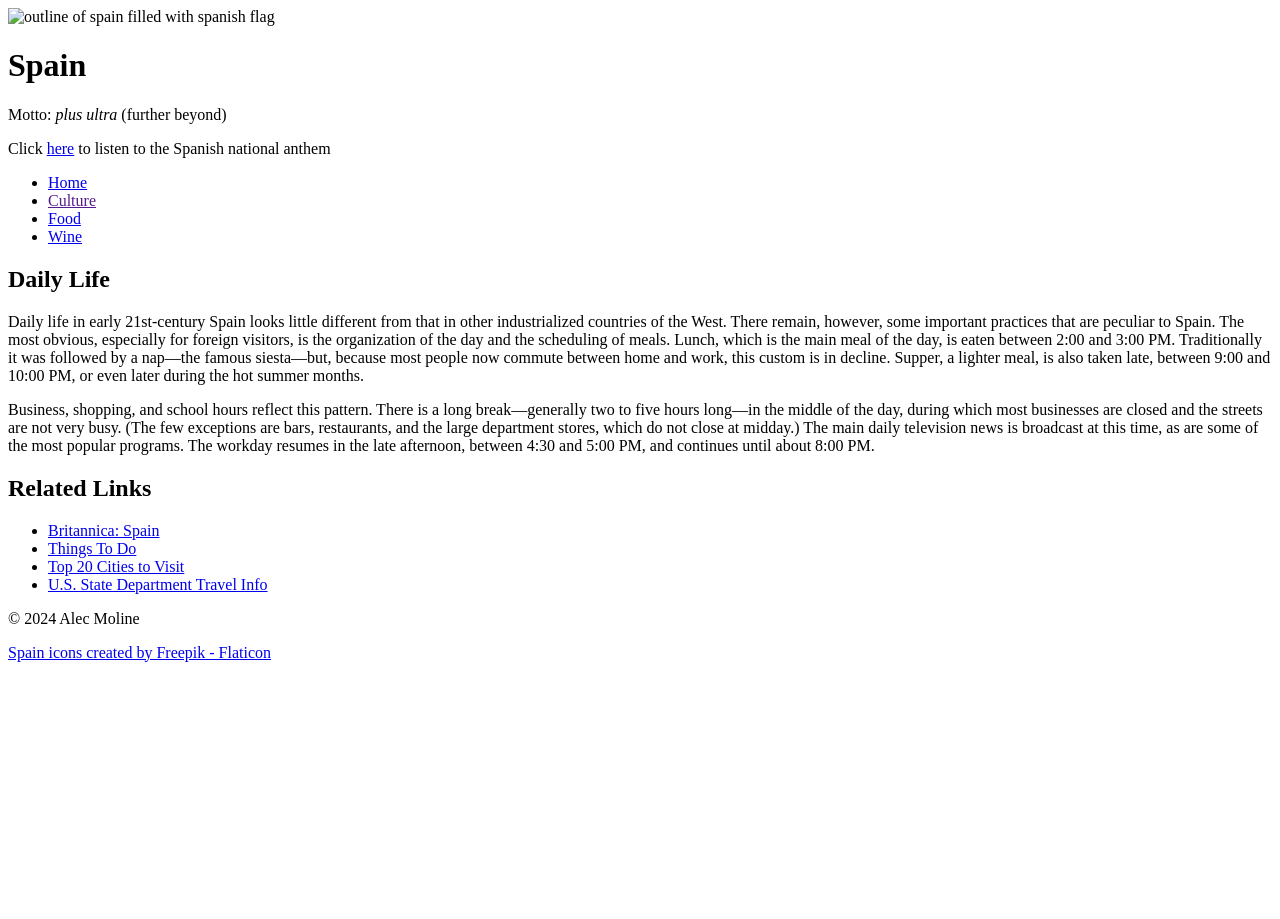
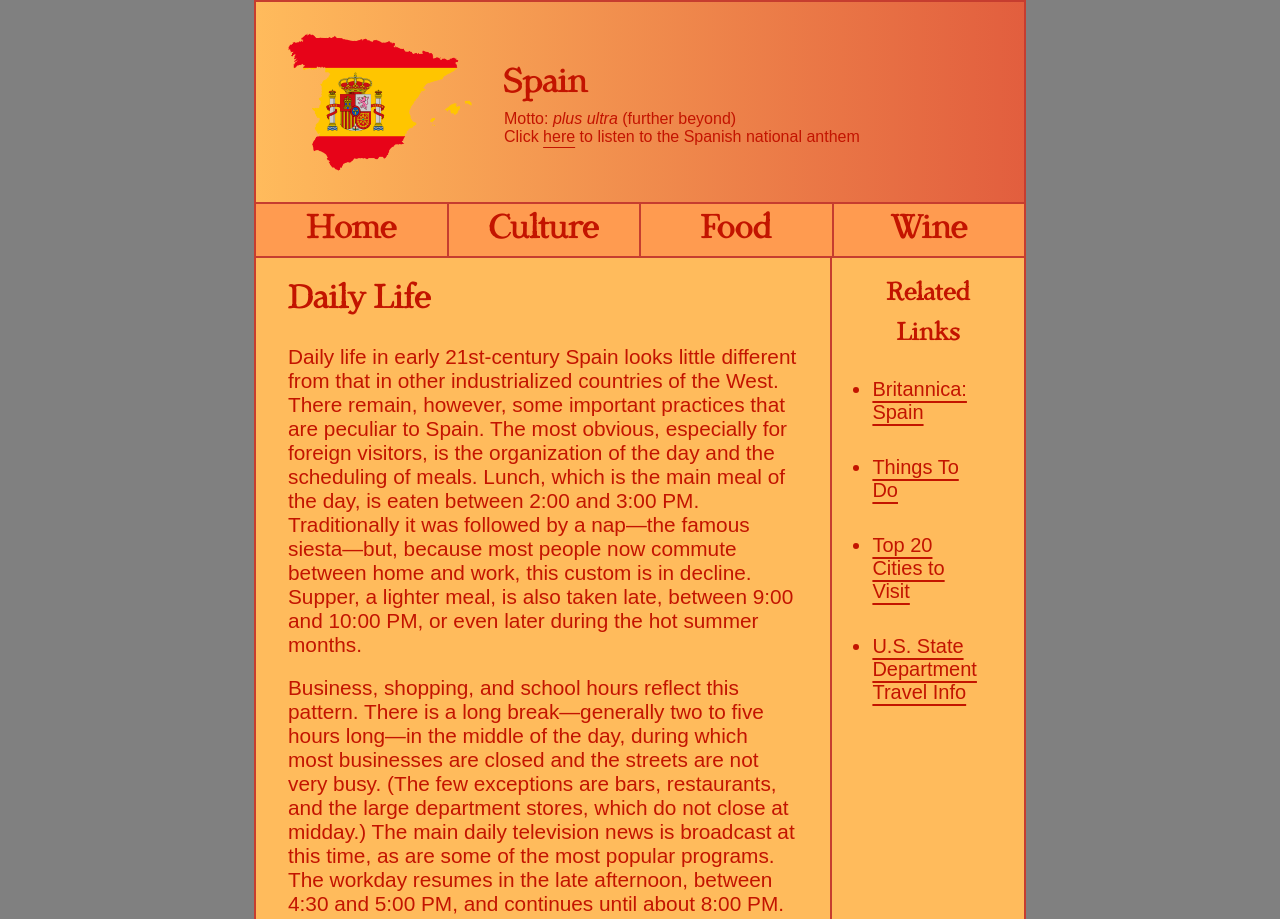
Before and after one commit to alec-moline/webdev-final, a plain HTML site: page pages/culture.html in a window 1280 px wide. Shown: the top 919 px of the page. Before the commit the page ends 800 px from the top, so only its background shows below. Drawn offline with Linux system fonts and the light colour scheme; the site is published under a folder, as on GitHub Pages, so addresses that start at the root find nothing.

Commit message:
Update culture.html

```diff
--- a/pages/culture.html
+++ b/pages/culture.html
@@ -3,13 +3,13 @@
 <head>
     <meta charset="UTF-8">
     <meta name="viewport" content="width=device-width, initial-scale=1.0">
-    <link rel="stylesheet" href="/styles/main.css">
-    <link rel="shortcut icon" href="/images/favicon.ico" type="image/x-icon">
+    <link rel="stylesheet" href="../styles/main.css">
+    <link rel="shortcut icon" href="../images/favicon.ico" type="image/x-icon">
     <title>Spain</title>
 </head>
 <body>
     <header>
-        <img src="/images/spain-map.png" alt="outline of spain filled with spanish flag" id="spain-map">
+        <img src="../images/spain-map.png" alt="outline of spain filled with spanish flag" id="spain-map">
         <div>
             <h1>Spain</h1>
             <p>Motto: <em>plus ultra</em> (further beyond)</p>
@@ -20,8 +20,8 @@
         <ul>
             <li><a href="../index.html">Home</a></li>
             <li><a href="">Culture</a></li>
-            <li><a href="/pages/food.html">Food</a></li>
-            <li><a href="/pages/wine.html">Wine</a></li>
+            <li><a href="../pages/food.html">Food</a></li>
+            <li><a href="../pages/wine.html">Wine</a></li>
         </ul>
     </nav>
     <main>
```
